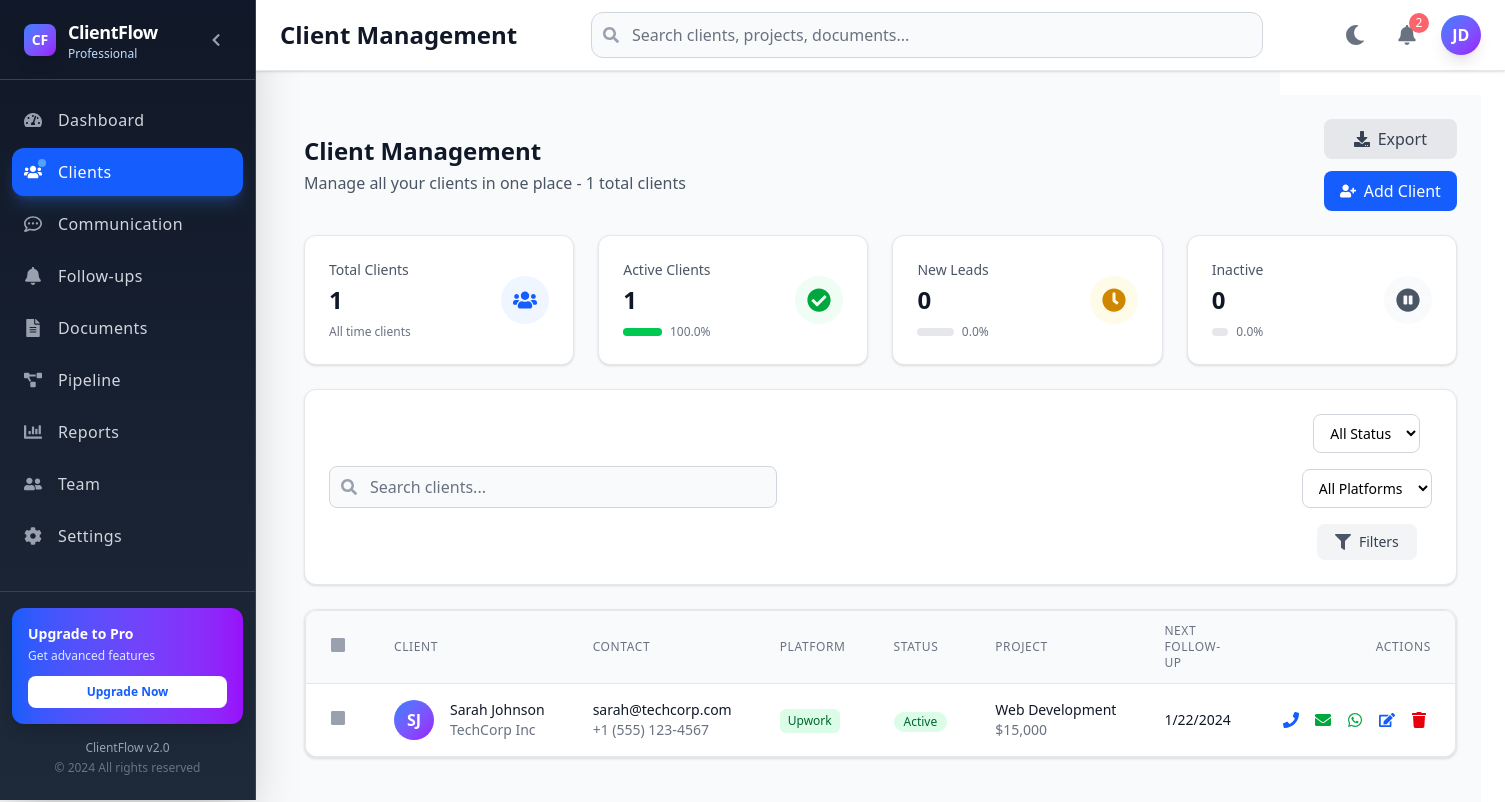
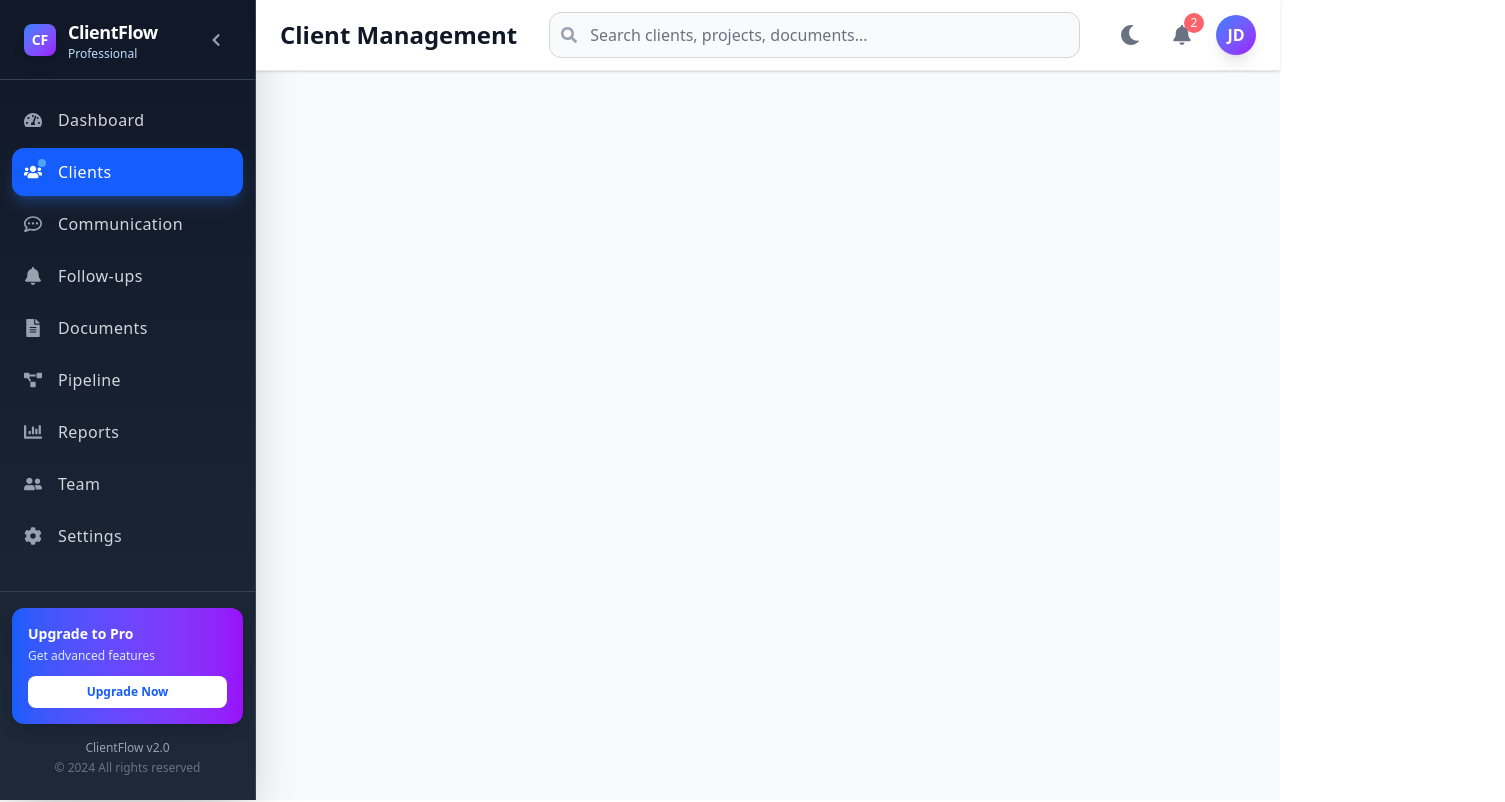
Before and after one commit to zainsajjad903/Clientmaagement, a React (Vite) app: page /clients in a window 1280 px wide. Shown: the top 802 px of the page, 1505 px wide, since content can reach past the window. Built offline with nearby package versions, Linux system fonts and the light colour scheme.

Commit message:
Updated design and fixed bugs

```diff
--- a/src/Pages/ClientManagement.jsx
+++ b/src/Pages/ClientManagement.jsx
@@ -1,217 +1,217 @@
-// pages/Clients.jsx
-import { useState, useEffect } from "react";
-import {
-  FaPlus,
-  FaSearch,
-  FaFilter,
-  FaDownload,
-  FaUpload,
-  FaUserPlus,
-  FaEdit,
-  FaTrash,
-  FaEye,
-  FaPhone,
-  FaEnvelope,
-  FaWhatsapp,
-} from "react-icons/fa";
+// // pages/Clients.jsx
+// import { useState, useEffect } from "react";
+// import {
+//   FaPlus,
+//   FaSearch,
+//   FaFilter,
+//   FaDownload,
+//   FaUpload,
+//   FaUserPlus,
+//   FaEdit,
+//   FaTrash,
+//   FaEye,
+//   FaPhone,
+//   FaEnvelope,
+//   FaWhatsapp,
+// } from "react-icons/fa";
 
-// Import components
-import ClientTable from "../components/Clients/ClientTable";
-import ClientFilters from "../components/Clients/ClientFilters";
-import ClientForm from "../components/Clients/ClientForm";
-import BulkActions from "../components/Clients/BulkActions";
-import ClientStats from "../components/Clients/ClientStats";
+// // Import components
+// import ClientTable from "../components/Clients/ClientTable";
+// import ClientFilters from "../components/Clients/ClientFilters";
+// import ClientForm from "../components/Clients/ClientForm";
+// import BulkActions from "../components/Clients/BulkActions";
+// import ClientStats from "../components/Clients/ClientStats";
 
-const ClientManagement = () => {
-  const [clients, setClients] = useState([]);
-  const [loading, setLoading] = useState(true);
-  const [showClientForm, setShowClientForm] = useState(false);
-  const [editingClient, setEditingClient] = useState(null);
-  const [selectedClients, setSelectedClients] = useState([]);
-  const [filters, setFilters] = useState({
-    search: "",
-    status: "all",
-    platform: "all",
-    dateRange: "all",
-  });
+// const ClientManagement = () => {
+//   const [clients, setClients] = useState([]);
+//   const [loading, setLoading] = useState(true);
+//   const [showClientForm, setShowClientForm] = useState(false);
+//   const [editingClient, setEditingClient] = useState(null);
+//   const [selectedClients, setSelectedClients] = useState([]);
+//   const [filters, setFilters] = useState({
+//     search: "",
+//     status: "all",
+//     platform: "all",
+//     dateRange: "all",
+//   });
 
-  // Mock data
-  useEffect(() => {
-    const mockClients = [
-      {
-        id: 1,
-        name: "Sarah Johnson",
-        email: "sarah@techcorp.com",
-        phone: "+1 (555) 123-4567",
-        company: "TechCorp Inc",
-        platform: "Upwork",
-        status: "active",
-        projectType: "Web Development",
-        budget: "$15,000",
-        lastContact: "2024-01-15",
-        nextFollowUp: "2024-01-22",
-        tags: ["VIP", "Retainer"],
-        addedBy: "John Doe",
-        notes: "Interested in e-commerce website",
-      },
-      // ... other mock clients (same as before)
-    ];
+//   // Mock data
+//   useEffect(() => {
+//     const mockClients = [
+//       {
+//         id: 1,
+//         name: "Sarah Johnson",
+//         email: "sarah@techcorp.com",
+//         phone: "+1 (555) 123-4567",
+//         company: "TechCorp Inc",
+//         platform: "Upwork",
+//         status: "active",
+//         projectType: "Web Development",
+//         budget: "$15,000",
+//         lastContact: "2024-01-15",
+//         nextFollowUp: "2024-01-22",
+//         tags: ["VIP", "Retainer"],
+//         addedBy: "John Doe",
+//         notes: "Interested in e-commerce website",
+//       },
+//       // ... other mock clients (same as before)
+//     ];
 
-    setTimeout(() => {
-      setClients(mockClients);
-      setLoading(false);
-    }, 1000);
-  }, []);
+//     setTimeout(() => {
+//       setClients(mockClients);
+//       setLoading(false);
+//     }, 1000);
+//   }, []);
 
-  // Add new client
-  const handleAddClient = (clientData) => {
-    const newClient = {
-      id: clients.length + 1,
-      ...clientData,
-      createdAt: new Date().toISOString(),
-      addedBy: "Current User",
-    };
-    setClients([newClient, ...clients]);
-    setShowClientForm(false);
-  };
+//   // Add new client
+//   const handleAddClient = (clientData) => {
+//     const newClient = {
+//       id: clients.length + 1,
+//       ...clientData,
+//       createdAt: new Date().toISOString(),
+//       addedBy: "Current User",
+//     };
+//     setClients([newClient, ...clients]);
+//     setShowClientForm(false);
+//   };
 
-  // Update client
-  const handleUpdateClient = (clientData) => {
-    setClients(
-      clients.map((client) =>
-        client.id === editingClient.id
-          ? { ...client, ...clientData, updatedAt: new Date().toISOString() }
-          : client
-      )
-    );
-    setEditingClient(null);
-    setShowClientForm(false);
-  };
+//   // Update client
+//   const handleUpdateClient = (clientData) => {
+//     setClients(
+//       clients.map((client) =>
+//         client.id === editingClient.id
+//           ? { ...client, ...clientData, updatedAt: new Date().toISOString() }
+//           : client
+//       )
+//     );
+//     setEditingClient(null);
+//     setShowClientForm(false);
+//   };
 
-  // Delete client
-  const handleDeleteClient = (clientId) => {
-    if (window.confirm("Are you sure you want to delete this client?")) {
-      setClients(clients.filter((client) => client.id !== clientId));
-    }
-  };
+//   // Delete client
+//   const handleDeleteClient = (clientId) => {
+//     if (window.confirm("Are you sure you want to delete this client?")) {
+//       setClients(clients.filter((client) => client.id !== clientId));
+//     }
+//   };
 
-  // Bulk delete
-  const handleBulkDelete = () => {
-    if (selectedClients.length === 0) return;
-    if (
-      window.confirm(
-        `Are you sure you want to delete ${selectedClients.length} clients?`
-      )
-    ) {
-      setClients(
-        clients.filter((client) => !selectedClients.includes(client.id))
-      );
-      setSelectedClients([]);
-    }
-  };
+//   // Bulk delete
+//   const handleBulkDelete = () => {
+//     if (selectedClients.length === 0) return;
+//     if (
+//       window.confirm(
+//         `Are you sure you want to delete ${selectedClients.length} clients?`
+//       )
+//     ) {
+//       setClients(
+//         clients.filter((client) => !selectedClients.includes(client.id))
+//       );
+//       setSelectedClients([]);
+//     }
+//   };
 
-  // Filter clients
-  const filteredClients = clients.filter((client) => {
-    const matchesSearch =
-      client.name.toLowerCase().includes(filters.search.toLowerCase()) ||
-      client.email.toLowerCase().includes(filters.search.toLowerCase()) ||
-      client.company.toLowerCase().includes(filters.search.toLowerCase());
+//   // Filter clients
+//   const filteredClients = clients.filter((client) => {
+//     const matchesSearch =
+//       client.name.toLowerCase().includes(filters.search.toLowerCase()) ||
+//       client.email.toLowerCase().includes(filters.search.toLowerCase()) ||
+//       client.company.toLowerCase().includes(filters.search.toLowerCase());
 
-    const matchesStatus =
-      filters.status === "all" || client.status === filters.status;
-    const matchesPlatform =
-      filters.platform === "all" || client.platform === filters.platform;
+//     const matchesStatus =
+//       filters.status === "all" || client.status === filters.status;
+//     const matchesPlatform =
+//       filters.platform === "all" || client.platform === filters.platform;
 
-    return matchesSearch && matchesStatus && matchesPlatform;
-  });
+//     return matchesSearch && matchesStatus && matchesPlatform;
+//   });
 
-  if (loading) {
-    return (
-      <div className="min-h-screen flex items-center justify-center">
-        <div className="animate-spin rounded-full h-12 w-12 border-b-2 border-blue-600"></div>
-      </div>
-    );
-  }
+//   if (loading) {
+//     return (
+//       <div className="min-h-screen flex items-center justify-center">
+//         <div className="animate-spin rounded-full h-12 w-12 border-b-2 border-blue-600"></div>
+//       </div>
+//     );
+//   }
 
-  return (
-    <div className="min-h-screen bg-gray-50 dark:bg-gray-900 p-4 lg:p-6">
-      {/* Header Section - Fixed responsive layout */}
-      <div className="mb-6">
-        <div className="flex flex-col lg:flex-row lg:items-center lg:justify-between gap-4">
-          <div className="flex-1 min-w-0">
-            <h1 className="text-2xl font-bold text-gray-900 dark:text-white truncate">
-              Client Management
-            </h1>
-            <p className="text-gray-600 dark:text-gray-400 mt-1">
-              Manage all your clients in one place - {clients.length} total
-              clients
-            </p>
-          </div>
+//   return (
+//     <div className="min-h-screen bg-gray-50 dark:bg-gray-900 p-4 lg:p-6">
+//       {/* Header Section - Fixed responsive layout */}
+//       <div className="mb-6">
+//         <div className="flex flex-col lg:flex-row lg:items-center lg:justify-between gap-4">
+//           <div className="flex-1 min-w-0">
+//             <h1 className="text-2xl font-bold text-gray-900 dark:text-white truncate">
+//               Client Management
+//             </h1>
+//             <p className="text-gray-600 dark:text-gray-400 mt-1">
+//               Manage all your clients in one place - {clients.length} total
+//               clients
+//             </p>
+//           </div>
 
-          <div className="flex flex-col xs:flex-row gap-3">
-            <button className="flex items-center justify-center space-x-2 bg-gray-200 dark:bg-gray-700 text-gray-700 dark:text-gray-300 px-4 py-2 rounded-lg hover:bg-gray-300 dark:hover:bg-gray-600 transition duration-200 min-w-[120px]">
-              <FaDownload className="h-4 w-4 flex-shrink-0" />
-              <span className="truncate">Export</span>
-            </button>
+//           <div className="flex flex-col xs:flex-row gap-3">
+//             <button className="flex items-center justify-center space-x-2 bg-gray-200 dark:bg-gray-700 text-gray-700 dark:text-gray-300 px-4 py-2 rounded-lg hover:bg-gray-300 dark:hover:bg-gray-600 transition duration-200 min-w-[120px]">
+//               <FaDownload className="h-4 w-4 flex-shrink-0" />
+//               <span className="truncate">Export</span>
+//             </button>
 
-            <button
-              onClick={() => setShowClientForm(true)}
-              className="flex items-center justify-center space-x-2 bg-blue-600 hover:bg-blue-700 text-white px-4 py-2 rounded-lg transition duration-200 min-w-[120px]"
-            >
-              <FaUserPlus className="h-4 w-4 flex-shrink-0" />
-              <span className="truncate">Add Client</span>
-            </button>
-          </div>
-        </div>
-      </div>
+//             <button
+//               onClick={() => setShowClientForm(true)}
+//               className="flex items-center justify-center space-x-2 bg-blue-600 hover:bg-blue-700 text-white px-4 py-2 rounded-lg transition duration-200 min-w-[120px]"
+//             >
+//               <FaUserPlus className="h-4 w-4 flex-shrink-0" />
+//               <span className="truncate">Add Client</span>
+//             </button>
+//           </div>
+//         </div>
+//       </div>
 
-      {/* Client Statistics */}
-      <div className="mb-6">
-        <ClientStats clients={clients} />
-      </div>
+//       {/* Client Statistics */}
+//       <div className="mb-6">
+//         <ClientStats clients={clients} />
+//       </div>
 
-      {/* Bulk Actions */}
-      {selectedClients.length > 0 && (
-        <div className="mb-6">
-          <BulkActions
-            selectedCount={selectedClients.length}
-            onBulkDelete={handleBulkDelete}
-          />
-        </div>
-      )}
+//       {/* Bulk Actions */}
+//       {selectedClients.length > 0 && (
+//         <div className="mb-6">
+//           <BulkActions
+//             selectedCount={selectedClients.length}
+//             onBulkDelete={handleBulkDelete}
+//           />
+//         </div>
+//       )}
 
-      {/* Filters Section */}
-      <div className="mb-6">
-        <ClientFilters filters={filters} onFiltersChange={setFilters} />
-      </div>
+//       {/* Filters Section */}
+//       <div className="mb-6">
+//         <ClientFilters filters={filters} onFiltersChange={setFilters} />
+//       </div>
 
-      {/* Clients Table */}
-      <div className="bg-white dark:bg-gray-800 rounded-xl shadow-sm border border-gray-200 dark:border-gray-700 overflow-hidden">
-        <ClientTable
-          clients={filteredClients}
-          selectedClients={selectedClients}
-          onSelectClient={setSelectedClients}
-          onEditClient={(client) => {
-            setEditingClient(client);
-            setShowClientForm(true);
-          }}
-          onDeleteClient={handleDeleteClient}
-        />
-      </div>
+//       {/* Clients Table */}
+//       <div className="bg-white dark:bg-gray-800 rounded-xl shadow-sm border border-gray-200 dark:border-gray-700 overflow-hidden">
+//         <ClientTable
+//           clients={filteredClients}
+//           selectedClients={selectedClients}
+//           onSelectClient={setSelectedClients}
+//           onEditClient={(client) => {
+//             setEditingClient(client);
+//             setShowClientForm(true);
+//           }}
+//           onDeleteClient={handleDeleteClient}
+//         />
+//       </div>
 
-      {/* Client Form Modal - Fixed responsive modal */}
-      {showClientForm && (
-        <ClientForm
-          client={editingClient}
-          onSave={editingClient ? handleUpdateClient : handleAddClient}
-          onClose={() => {
-            setShowClientForm(false);
-            setEditingClient(null);
-          }}
-        />
-      )}
-    </div>
-  );
-};
+//       {/* Client Form Modal - Fixed responsive modal */}
+//       {showClientForm && (
+//         <ClientForm
+//           client={editingClient}
+//           onSave={editingClient ? handleUpdateClient : handleAddClient}
+//           onClose={() => {
+//             setShowClientForm(false);
+//             setEditingClient(null);
+//           }}
+//         />
+//       )}
+//     </div>
+//   );
+// };
 
-export default ClientManagement;
+// export default ClientManagement;
--- a/src/routes/AppRoutes.jsx
+++ b/src/routes/AppRoutes.jsx
@@ -1,6 +1,6 @@
 // AppRoutes.jsx
 import { Routes, Route } from "react-router-dom";
-import ClientManagement from "../pages/ClientManagement.jsx";
+// import ClientManagement from "../pages/ClientManagement.jsx";
 import Communication from "../pages/Communication.jsx";
 import Dashboard from "../pages/Dashboard.jsx";
 import Followups from "../pages/Followups.jsx";
@@ -15,7 +15,7 @@ export default function AppRoutes() {
   return (
     <Routes>
       <Route path="/" element={<Dashboard />} />
-      <Route path="/clients" element={<ClientManagement />} />
+      {/* <Route path="/clients" element={<ClientManagement />} /> */}
       <Route path="/communication" element={<Communication />} />
       <Route path="/followups" element={<Followups />} />
       <Route path="/notifications" element={<Notifications />} />
```
